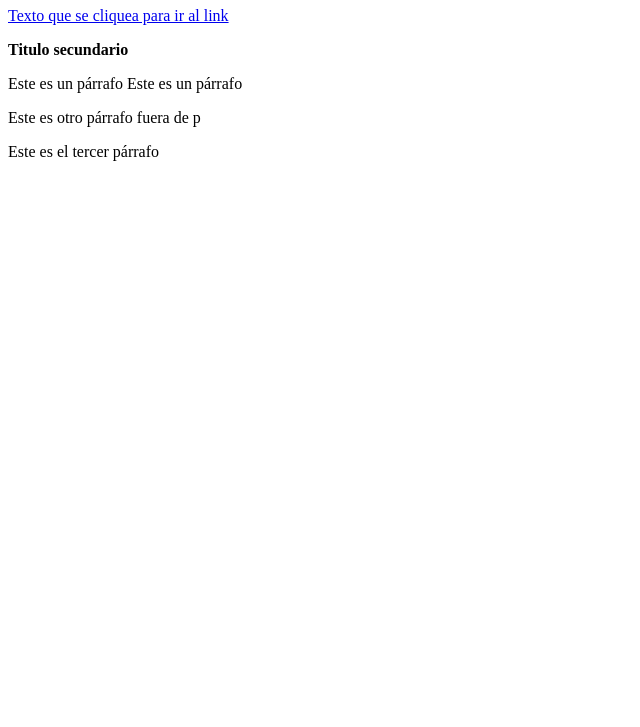
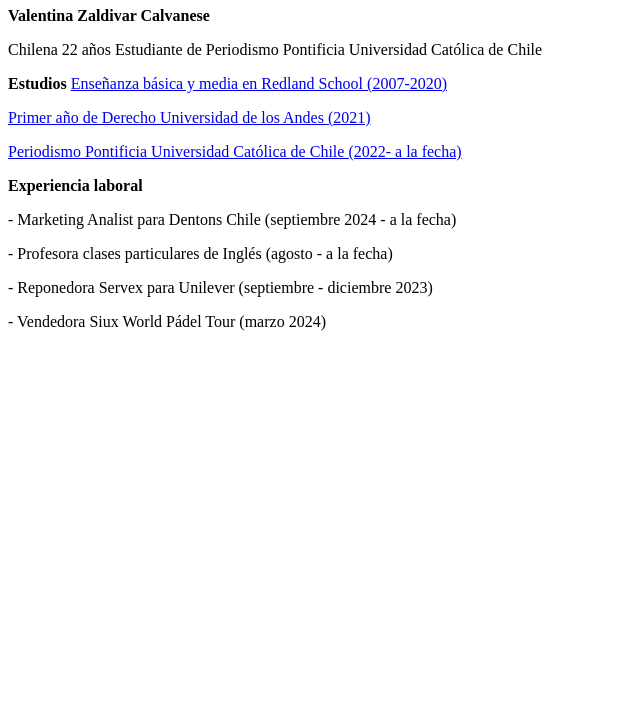
Before and after one commit to vale-zaldivar/Tareas, a plain HTML site: page docs/index.html in a window 1280 px wide. Shown: the part 73-800 px from the top of the page, without its empty margins (0-640 px from the left). Drawn offline with Linux system fonts and the light colour scheme.

Commit message:
Update index.html

```diff
--- a/docs/index.html
+++ b/docs/index.html
@@ -4,24 +4,38 @@
 	<title>Curriculum </title>
 </head>
 <body>
-    <h1>TITULO PRINCIPAL</h1>
+    <h1>Curriculum Vitae</h1>
 
-   <a href="https://www.uc.cl/">
-    Texto que se cliquea para ir al link
-   </a>
-    <p>
-        <b>Titulo secundario</b>
+<p>
+     <b>Valentina Zaldivar Calvanese</b>
 
-    <p>
-        Este es un párrafo
-        Este es un párrafo
+<p>
+    Chilena
+    22 años
+    Estudiante de Periodismo Pontificia Universidad Católica de Chile
     </h2>
     </p>
 
-    Este es otro párrafo fuera de p
+    <p>
+        <b>Estudios</b>
+        <a href="https://www.redland.cl/">
+        Enseñanza básica y media en Redland School (2007-2020)
+    </a>
+    <p>
+    <a href="https://www.uandes.cl/carrera/derecho/">
+        Primer año de Derecho Universidad de los Andes (2021)
+     <p>
+     <a href="https://comunicaciones.uc.cl/programas-academicos/pregrado/periodismo/">
+        Periodismo Pontificia Universidad Católica de Chile (2022- a la fecha)
+    </a>
+    <p>
+            <b>Experiencia laboral</b>
 
-    </p>
-    Este es el tercer párrafo
-    </p>
-</body>
-</html>
+     </p>
+        - Marketing Analist para Dentons Chile (septiembre 2024 - a la fecha)
+        </p>
+        - Profesora clases particulares de Inglés (agosto - a la fecha)
+        </p>
+        - Reponedora Servex para Unilever (septiembre - diciembre 2023)
+        </p>
+        - Vendedora Siux World Pádel Tour (marzo 2024)
```
